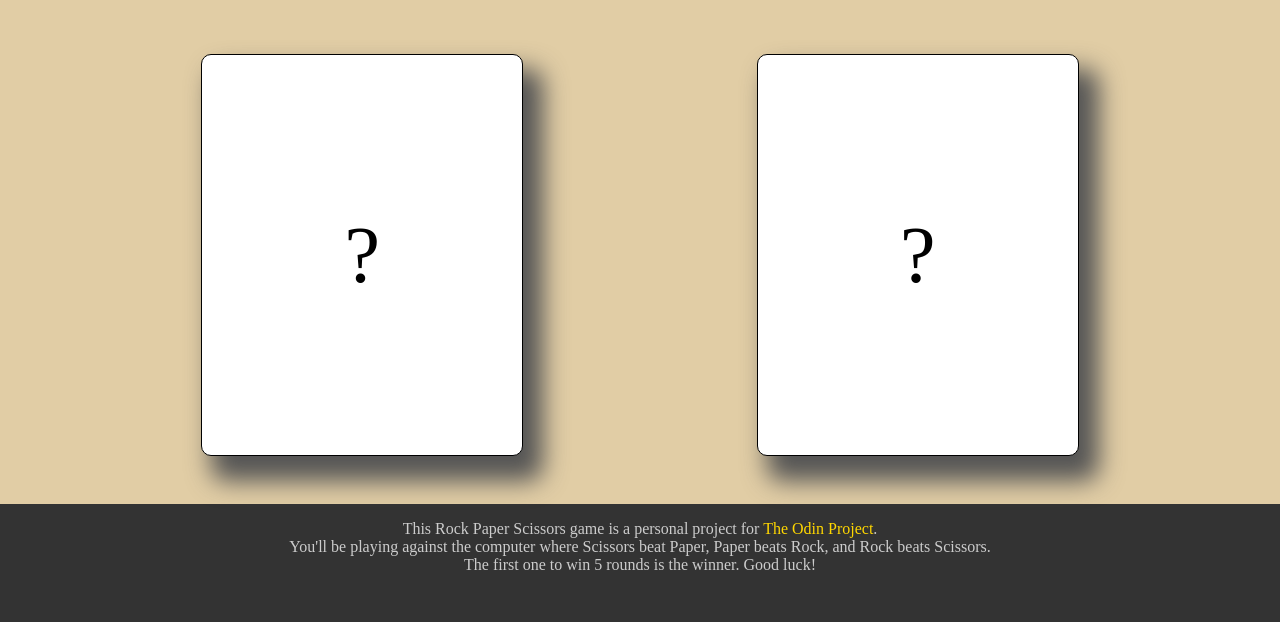
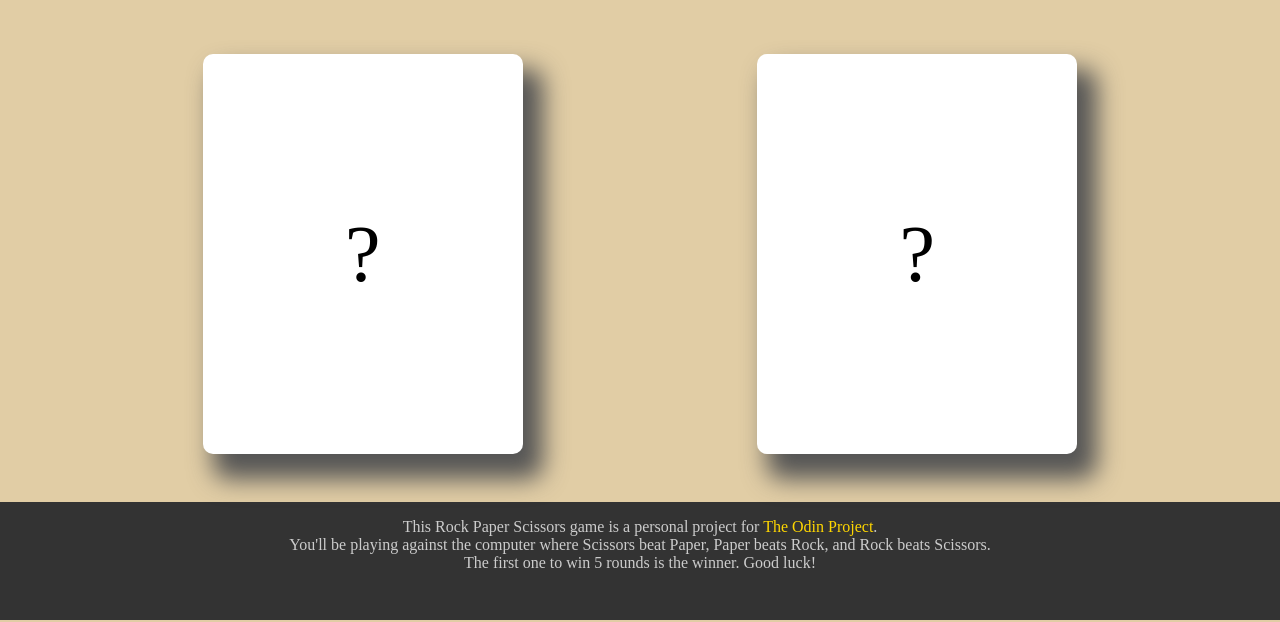
Before and after one commit to ilserdiv/RockPaperScissors, a plain HTML site: page index.html in a window 1280 px wide. Shown: the part 185-807 px from the top of the page. Drawn offline with Linux system fonts and the light colour scheme.

```diff
--- a/style.css
+++ b/style.css
@@ -55,7 +55,7 @@ html, body {
         .player_screen, .computer_screen {
             background-color: white;
             border-radius: 10px;
-            border: 1px solid black;
+            border: 1px solid blackq;
             width: 20rem;
             height: 25rem;
             display: flex;
```
